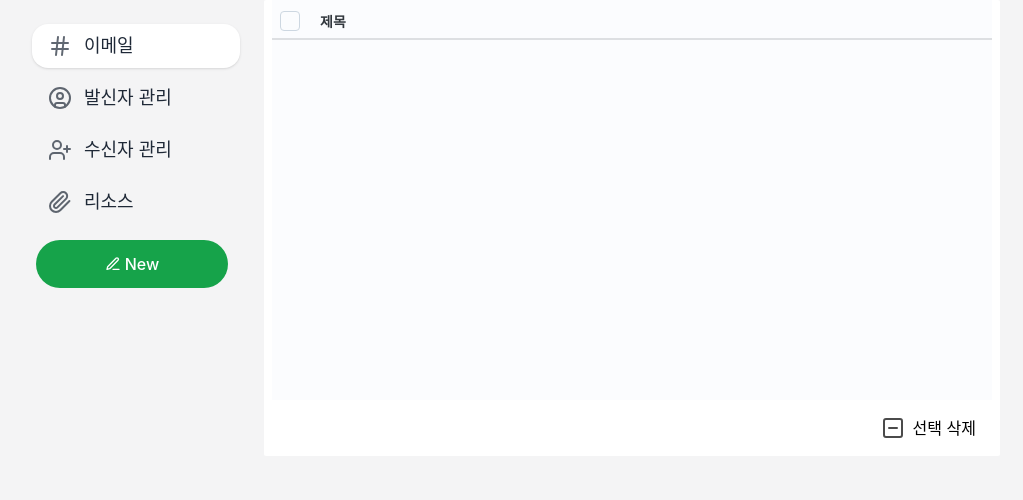
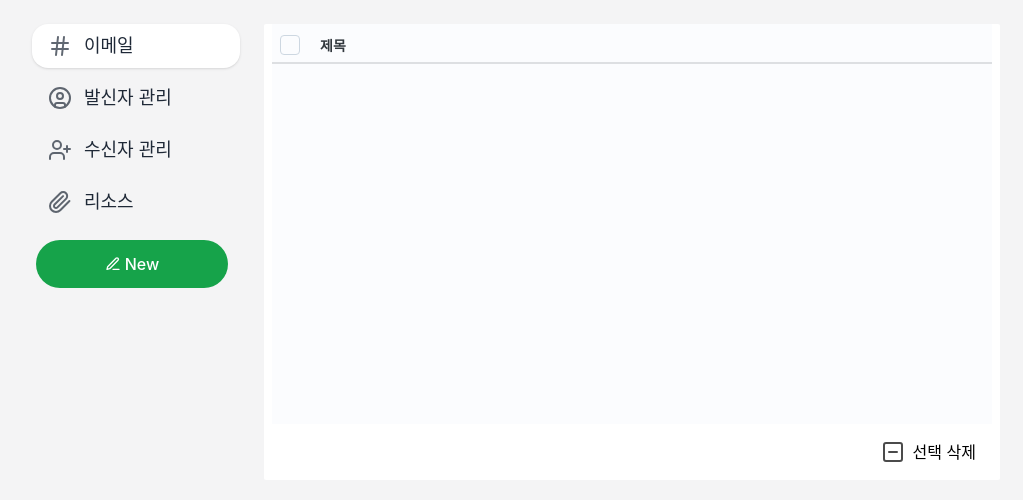
Before and after one commit to superstition82/mailman, a React (Vite) app in the folder web/: page / in a window 1280 px wide. Shown: the top 500 px of the page, without its empty margins (56-1079 px from the left). Built offline with nearby package versions, Linux system fonts and the light colour scheme; no server answers.

Commit message:
add padding main section

```diff
--- a/web/src/layouts/Root.tsx
+++ b/web/src/layouts/Root.tsx
@@ -6,7 +6,7 @@ function Root() {
     <div className="w-full min-h-full bg-zinc-100 ">
       <div className="w-full h-full max-w-6xl mx-auto flex flex-row justify-center items-start sm:px-4">
         <Header />
-        <main className="w-auto h-full max-w-full flex-grow shrink flex flex-col justify-start items-start">
+        <main className="w-auto h-full max-w-full flex-grow shrink flex flex-col justify-start items-start pt-6">
           <Outlet />
         </main>
       </div>
```
